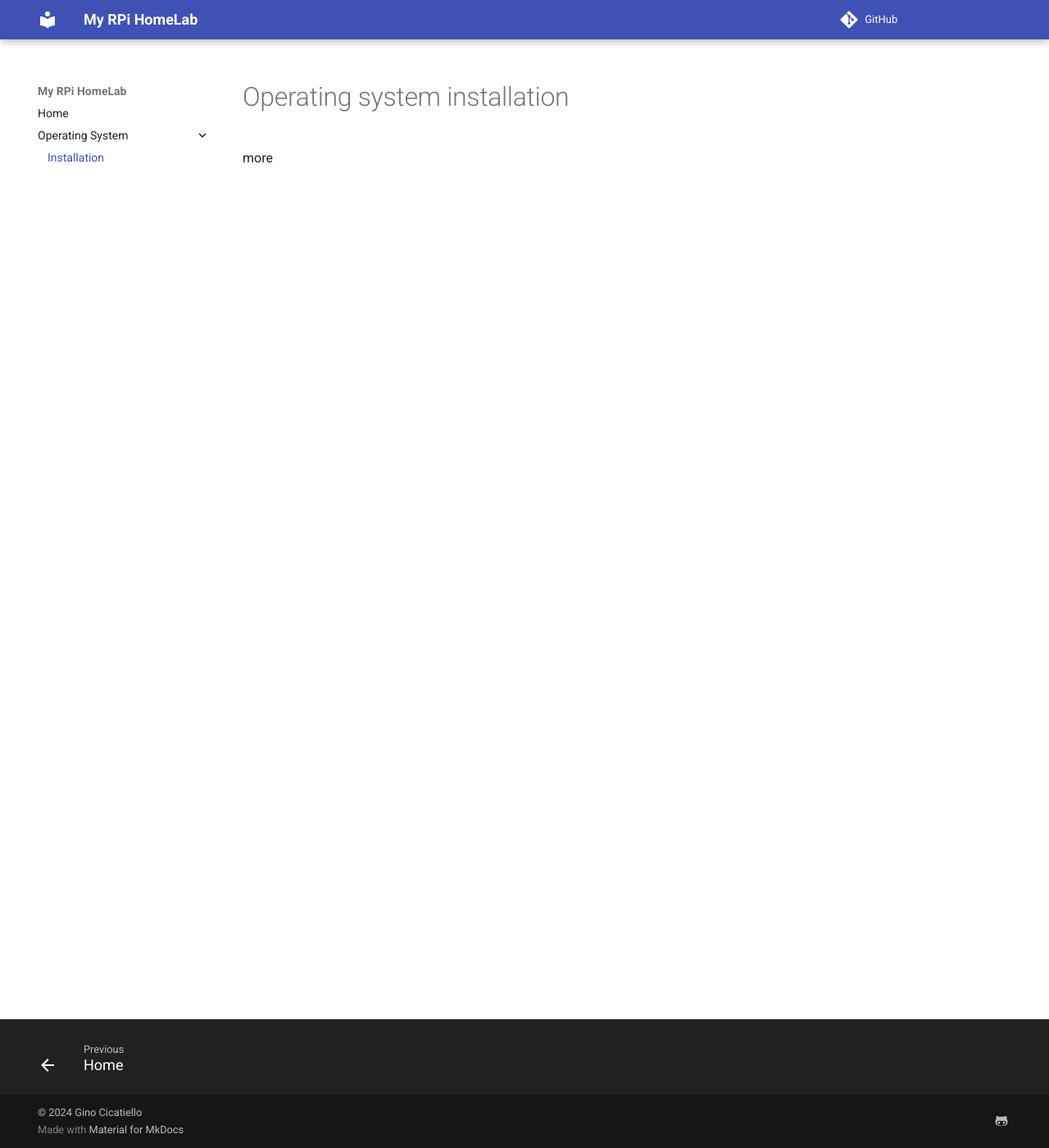
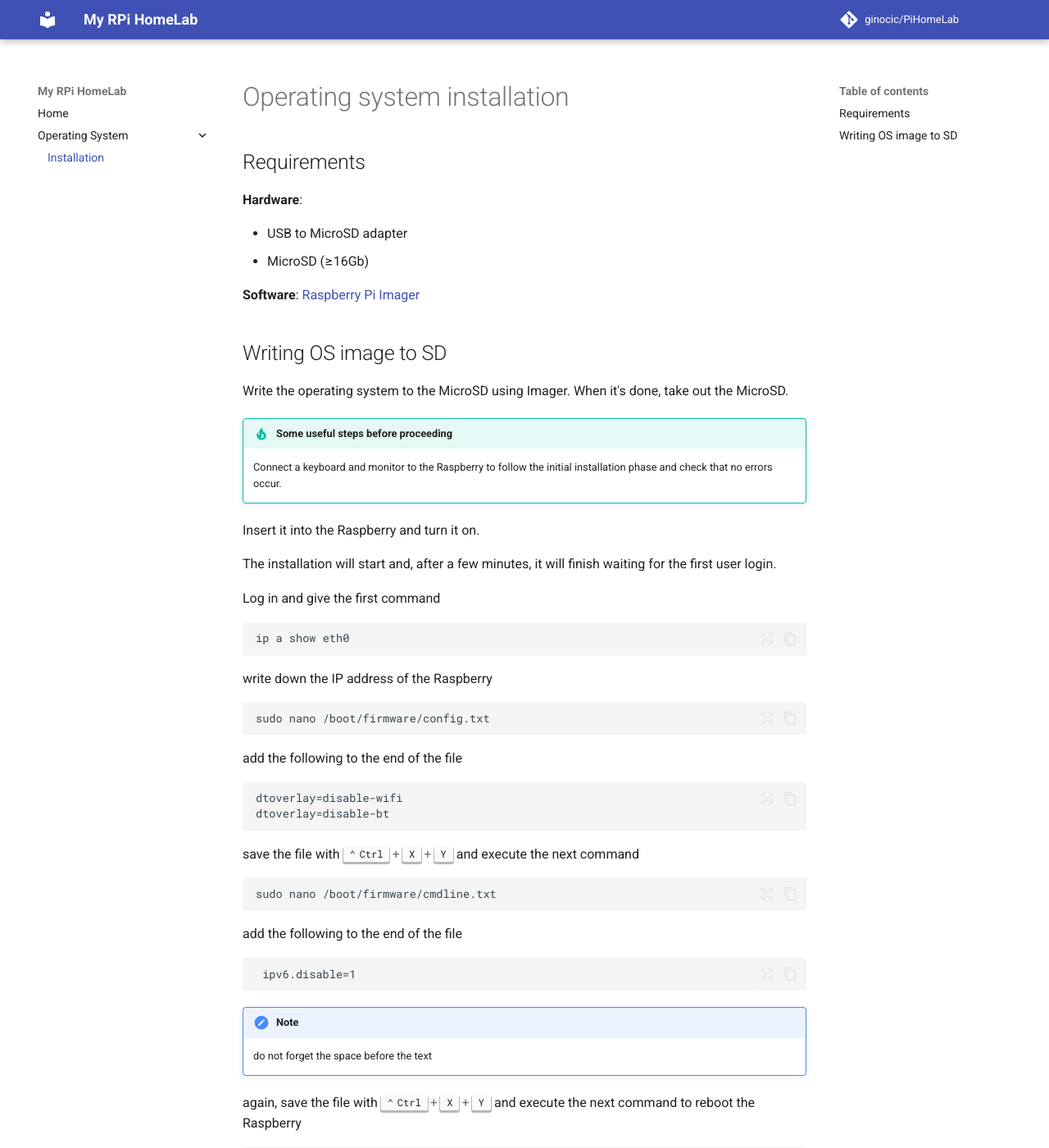
Before and after one commit to ginocic/PiHomeLab, an MkDocs documentation site: the page built from docs/os/installation.md, in a window 1280 px wide and 1400 px high. Shown: the whole window at 82% size. Built offline with MkDocs 1.6.1 and Material for MkDocs 9.7.7, drawn with Linux system fonts in a browser that asks for light colours; comment, search, counter and statistics services are not loaded.

Commit message:
E fu sera e fu mattina

````diff
--- a/docs/os/installation.md
+++ b/docs/os/installation.md
@@ -1,3 +1,62 @@
 # Operating system installation
 
-more
+## Requirements
+
+**Hardware**:
+
+- USB to MicroSD adapter
+- MicroSD (&GreaterEqual;16Gb)
+
+**Software**: [Raspberry Pi Imager](https://www.raspberrypi.com/software/)
+
+## Writing OS image to SD
+
+Write the operating system to the MicroSD using Imager. When it's done, take out the MicroSD.
+
+!!! tip "Some useful steps before proceeding"
+
+    Connect a keyboard and monitor to the Raspberry to follow the initial installation phase and check that no errors occur.
+
+Insert it into the Raspberry and turn it on.
+
+The installation will start and, after a few minutes, it will finish waiting for the first user login.
+
+Log in and give the first command
+
+```sh
+ip a show eth0
+```
+
+write down the IP address of the Raspberry
+
+```sh
+sudo nano /boot/firmware/config.txt
+```
+
+add the following to the end of the file
+
+```text
+dtoverlay=disable-wifi
+dtoverlay=disable-bt
+```
+
+save the file with ++ctrl+x+y++ and execute the next command
+
+```sh
+sudo nano /boot/firmware/cmdline.txt
+```
+
+add the following to the end of the file
+
+```text
+ ipv6.disable=1
+```
+
+!!! note
+    do not forget the space before the text
+
+again, save the file with ++ctrl+x+y++ and execute the next command to reboot the Raspberry
+
+```sh
+sudo reboot
+```
--- a/mkdocs.yml
+++ b/mkdocs.yml
@@ -1,15 +1,21 @@
+# Project information
 site_name: My RPi HomeLab
+site_author: Gino Cicatiello
+site_description: >-
+  How to build up a "domestic" homelab with raspberry pi's
+
+# Repository
+repo_name: ginocic/PiHomeLab
 repo_url: https://github.com/ginocic/PiHomeLab
 
-nav:
-  - Home: index.md
-  - 'Operating System':
-    - Installation: os/installation.md
+# Copyright
+copyright: |
+  &copy; 2024 <a href="https://github.com/ginocic"  target="_blank" rel="noopener">Gino Cicatiello</a>
 
+# Configuration
 theme:
   name: material
   language: en
-
   features:
     - navigation.footer
     - navigation.instant
@@ -18,28 +24,30 @@ theme:
   #   - search.suggest
   #   - search.highlight
   #   - content.tabs.link
-  #   - content.code.annotate
-  #   - content.code.copy
+    - content.code.annotate
+    - content.code.copy
+    - content.code.select
 
-# markdown_extensions:
-#   - def_list
-#   - pymdownx.highlight:
-#       anchor_linenums: true
-#   - pymdownx.inlinehilite
-#   - pymdownx.snippets
-#   - admonition
-#   - pymdownx.arithmatex:
-#       generic: true
-#   - footnotes
-#   - pymdownx.details
-#   - pymdownx.superfences
-#   - pymdownx.mark
-#   - pymdownx.keys
-#   - attr_list
-#   - pymdownx.emoji:
-#       emoji_index: !!python/name:material.extensions.emoji.twemoji
-#       emoji_generator: !!python/name:material.extensions.emoji.to_svg
+# Plugins
+plugins:
+  - git-revision-date-localized:
+      enable_creation_date: true
+  # - git-committers:
+  #     repository: ginocic/PiHomeLab
+  #     branch: main
+  - git-authors
+#   - search
+#   - tags
+#   - glightbox:
+#       zoomable: true
+#       draggable: true
+#       skip_classes:
+#         - skip-lightbox
 
+# Hooks
+#hooks:
+
+# Additional configuration
 extra:
   social:
     - icon: fontawesome/brands/github-alt
@@ -60,20 +68,32 @@ extra:
 #     JavaScript: js
 #     CSS: css
 
-plugins:
-  - git-revision-date-localized:
-      enable_creation_date: true
-  - git-committers:
-      repository: ginocic/PiHomeLab
-      branch: main
-  - git-authors
-#   - search
-#   - tags
-#   - glightbox:
-#       zoomable: true
-#       draggable: true
-#       skip_classes:
-#         - skip-lightbox
+# Extensions
+markdown_extensions:
+#   - def_list
+  - admonition
+#   - pymdownx.arithmatex:
+#       generic: true
+#   - footnotes
+  - pymdownx.details
+  - pymdownx.superfences
+  - pymdownx.keys
+  - pymdownx.caret
+  - pymdownx.mark
+  - pymdownx.tilde
+  - pymdownx.highlight:
+      anchor_linenums: true
+      line_spans: __span
+      pygments_lang_class: true
+  - pymdownx.inlinehilite
+  - pymdownx.snippets
+#   - attr_list
+#   - pymdownx.emoji:
+#       emoji_index: !!python/name:material.extensions.emoji.twemoji
+#       emoji_generator: !!python/name:material.extensions.emoji.to_svg
 
-copyright: |
-  &copy; 2024 <a href="https://github.com/ginocic"  target="_blank" rel="noopener">Gino Cicatiello</a>
+# Page tree
+nav:
+  - Home: index.md
+  - 'Operating System':
+    - Installation: os/installation.md
````
